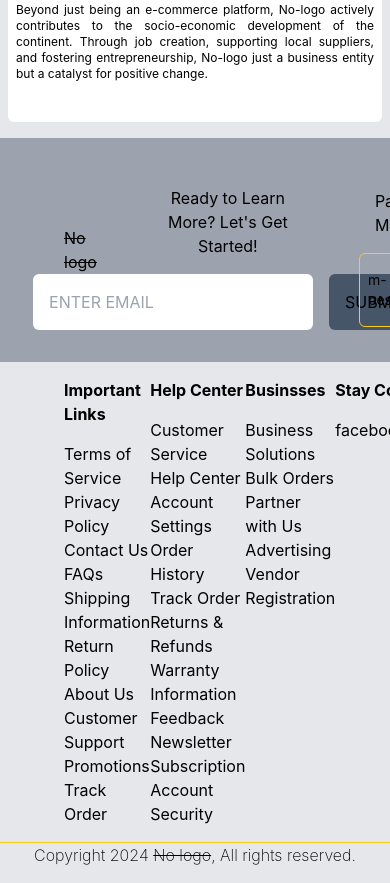
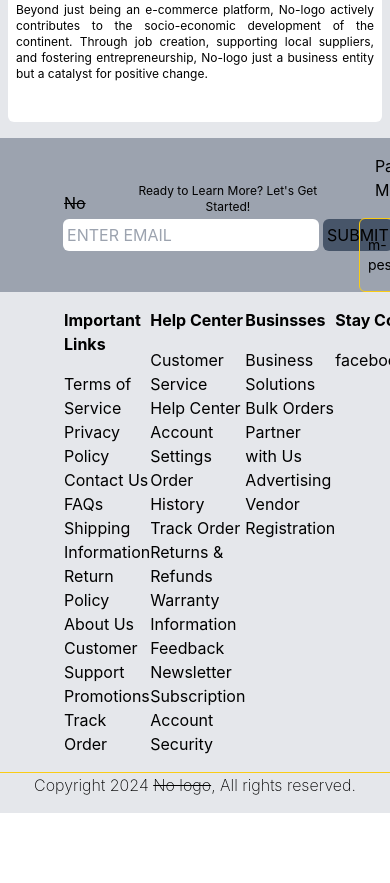
Before and after one commit to philipNgungi037/finishes, a React (Create React App) app: page / in a window 390 px wide. Shown: the part 3360-4243 px from the top of the page. After the commit the page ends 4173 px from the top, so only its background shows below. Built offline with nearby package versions, Linux system fonts and the light colour scheme.

Commit message:
:iphone: Adjust rsponsiveness to footer-email .

```diff
--- a/src/components/landing-page/footer/FooterEmail.jsx
+++ b/src/components/landing-page/footer/FooterEmail.jsx
@@ -11,8 +11,8 @@ const FooterEmail = () => {
     };
 
     return (
-        <div className='email-form  w-full p-8'>
-            <h1 className='payments-title text-center p-4'>
+        <div className='email-form  w-full p-4 lg:p-8'>
+            <h1 className='payments-title text-center text-xs lg:text-sm p-1 lg:p-4'>
                 Ready to Learn More? Let's Get Started!
             </h1>
             <form onSubmit={handleSubmit} className='flex justify-center w-full'>
@@ -23,10 +23,10 @@ const FooterEmail = () => {
                         value={email}
                         onChange={(e) => setEmail(e.target.value)}
                         required
-                        className='text-black p-4 rounded-md mr-4'
+                        className='text-black p-1 lg:p-4 rounded-md mr-1 lg:mr-4'
                     />
                 </label>
-                <button type="submit" className='email-submit hover:text-white p-4 bg-slate-600 rounded-md'>SUBMIT</button>
+                <button type="submit" className='email-submit hover:text-white p-1 lg:p-4 bg-slate-600 rounded-md'>SUBMIT</button>
             </form>
         </div>
     )
```
